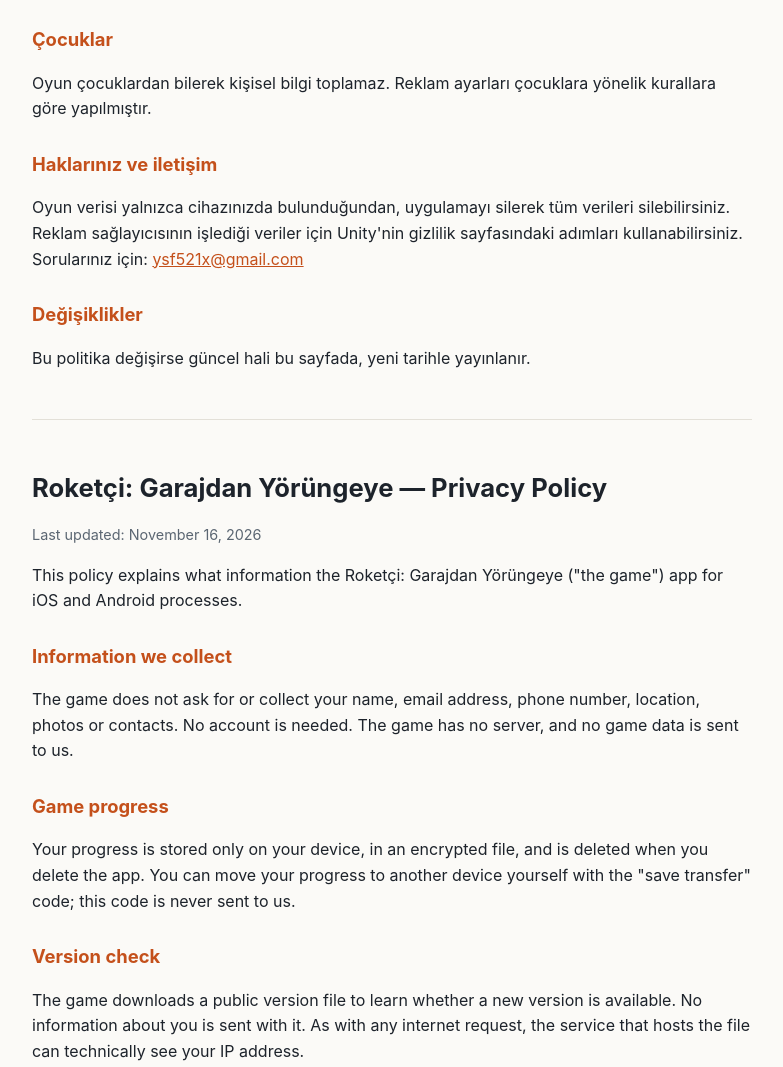
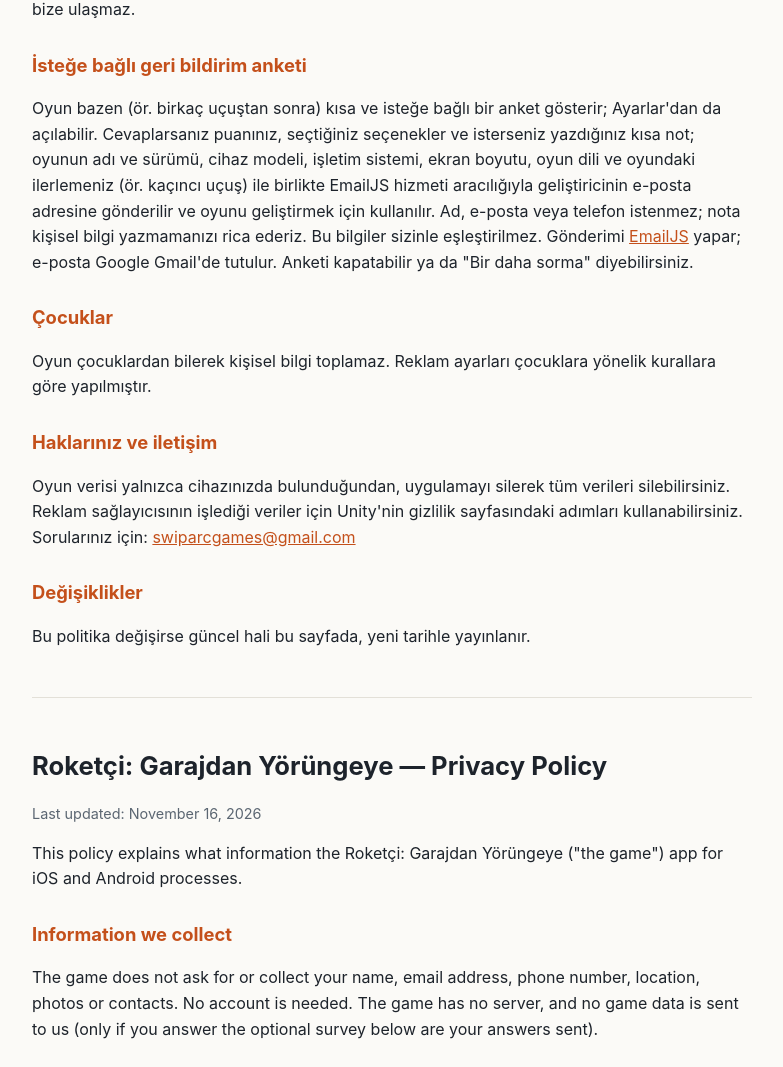
Before and after one commit to yakupd41/roketci, a plain HTML site: page privacy.html in a window 1280 px wide. Shown: the part 1224-2291 px from the top of the page, without its empty margins (248-1031 px from the left). Drawn offline with Linux system fonts and the light colour scheme.

Commit message:
Iletisim adresi swiparcgames@gmail.com, gizlilik politikasina geri bildirim anketi
Co-Authored-By: Claude Opus 5.5 <noreply@anthropic.com>

```diff
--- a/privacy.html
+++ b/privacy.html
@@ -25,7 +25,7 @@
 <p>Bu politika, Roketçi: Garajdan Yörüngeye ("oyun") iOS ve Android uygulamasının hangi bilgileri işlediğini anlatır.</p>
 
 <h2>Bizim topladığımız bilgiler</h2>
-<p>Oyun adınızı, e-posta adresinizi, telefon numaranızı, konumunuzu, fotoğraflarınızı veya rehberinizi istemez ve toplamaz. Hesap açmanız gerekmez. Oyunun bir sunucusu yoktur; bize hiçbir oyun verisi gönderilmez.</p>
+<p>Oyun adınızı, e-posta adresinizi, telefon numaranızı, konumunuzu, fotoğraflarınızı veya rehberinizi istemez ve toplamaz. Hesap açmanız gerekmez. Oyunun bir sunucusu yoktur; oyun verisi bize gönderilmez (yalnız aşağıdaki isteğe bağlı anketi cevaplarsanız cevaplarınız gönderilir).</p>
 
 <h2>Oyun ilerlemesi</h2>
 <p>İlerlemeniz yalnızca cihazınızda, şifreli bir dosyada tutulur ve uygulama silinince silinir. "Kayıt aktarma" kodu ile ilerlemenizi kendiniz başka bir cihaza taşıyabilirsiniz; bu kod bize gönderilmez.</p>
@@ -43,11 +43,14 @@
 <h2>Game Center</h2>
 <p>iOS'ta Game Center'a giriş yapmışsanız başarımlarınız ve en yüksek irtifa rekorunuz Apple Game Center'a bildirilir. Bu bilgiler Apple tarafından <a href="https://www.apple.com/legal/privacy/">Apple gizlilik politikası</a> kapsamında işlenir; bize ulaşmaz.</p>
 
+<h2>İsteğe bağlı geri bildirim anketi</h2>
+<p>Oyun bazen (ör. birkaç uçuştan sonra) kısa ve isteğe bağlı bir anket gösterir; Ayarlar'dan da açılabilir. Cevaplarsanız puanınız, seçtiğiniz seçenekler ve isterseniz yazdığınız kısa not; oyunun adı ve sürümü, cihaz modeli, işletim sistemi, ekran boyutu, oyun dili ve oyundaki ilerlemeniz (ör. kaçıncı uçuş) ile birlikte EmailJS hizmeti aracılığıyla geliştiricinin e-posta adresine gönderilir ve oyunu geliştirmek için kullanılır. Ad, e-posta veya telefon istenmez; nota kişisel bilgi yazmamanızı rica ederiz. Bu bilgiler sizinle eşleştirilmez. Gönderimi <a href="https://www.emailjs.com/legal/privacy-policy/">EmailJS</a> yapar; e-posta Google Gmail'de tutulur. Anketi kapatabilir ya da "Bir daha sorma" diyebilirsiniz.</p>
+
 <h2>Çocuklar</h2>
 <p>Oyun çocuklardan bilerek kişisel bilgi toplamaz. Reklam ayarları çocuklara yönelik kurallara göre yapılmıştır.</p>
 
 <h2>Haklarınız ve iletişim</h2>
-<p>Oyun verisi yalnızca cihazınızda bulunduğundan, uygulamayı silerek tüm verileri silebilirsiniz. Reklam sağlayıcısının işlediği veriler için Unity'nin gizlilik sayfasındaki adımları kullanabilirsiniz. Sorularınız için: <a href="mailto:ysf521x@gmail.com">ysf521x@gmail.com</a></p>
+<p>Oyun verisi yalnızca cihazınızda bulunduğundan, uygulamayı silerek tüm verileri silebilirsiniz. Reklam sağlayıcısının işlediği veriler için Unity'nin gizlilik sayfasındaki adımları kullanabilirsiniz. Sorularınız için: <a href="mailto:swiparcgames@gmail.com">swiparcgames@gmail.com</a></p>
 
 <h2>Değişiklikler</h2>
 <p>Bu politika değişirse güncel hali bu sayfada, yeni tarihle yayınlanır.</p>
@@ -62,7 +65,7 @@
 <p>This policy explains what information the Roketçi: Garajdan Yörüngeye ("the game") app for iOS and Android processes.</p>
 
 <h2>Information we collect</h2>
-<p>The game does not ask for or collect your name, email address, phone number, location, photos or contacts. No account is needed. The game has no server, and no game data is sent to us.</p>
+<p>The game does not ask for or collect your name, email address, phone number, location, photos or contacts. No account is needed. The game has no server, and no game data is sent to us (only if you answer the optional survey below are your answers sent).</p>
 
 <h2>Game progress</h2>
 <p>Your progress is stored only on your device, in an encrypted file, and is deleted when you delete the app. You can move your progress to another device yourself with the "save transfer" code; this code is never sent to us.</p>
@@ -80,11 +83,14 @@
 <h2>Game Center</h2>
 <p>On iOS, if you are signed in to Game Center, your achievements and highest altitude record are reported to Apple Game Center. Apple processes this under the <a href="https://www.apple.com/legal/privacy/">Apple privacy policy</a>; it does not reach us.</p>
 
+<h2>Optional feedback survey</h2>
+<p>The game sometimes shows a short, optional survey (for example after a few flights); it can also be opened from Settings. If you answer, your rating, the options you pick and, if you wish, a short note are sent by email to the developer through the EmailJS service, together with the game name and version, device model, operating system, screen size, game language and your progress in the game (for example which flight it was). They are used to improve the game. No name, email or phone number is asked; please do not write personal information in the note. This information is not linked to you. Delivery is handled by <a href="https://www.emailjs.com/legal/privacy-policy/">EmailJS</a>; the email is stored in Google Gmail. You can close the survey or choose "Don't ask again".</p>
+
 <h2>Children</h2>
 <p>The game does not knowingly collect personal information from children. Ad settings follow child-directed rules.</p>
 
 <h2>Your rights and contact</h2>
-<p>Because game data exists only on your device, you can delete all of it by deleting the app. For data processed by the ad provider, use the steps on Unity's privacy page. Questions: <a href="mailto:ysf521x@gmail.com">ysf521x@gmail.com</a></p>
+<p>Because game data exists only on your device, you can delete all of it by deleting the app. For data processed by the ad provider, use the steps on Unity's privacy page. Questions: <a href="mailto:swiparcgames@gmail.com">swiparcgames@gmail.com</a></p>
 
 <h2>Changes</h2>
 <p>If this policy changes, the new version is published on this page with a new date.</p>
```
Also changed, not shown: index.html (+2 -2 lines).
